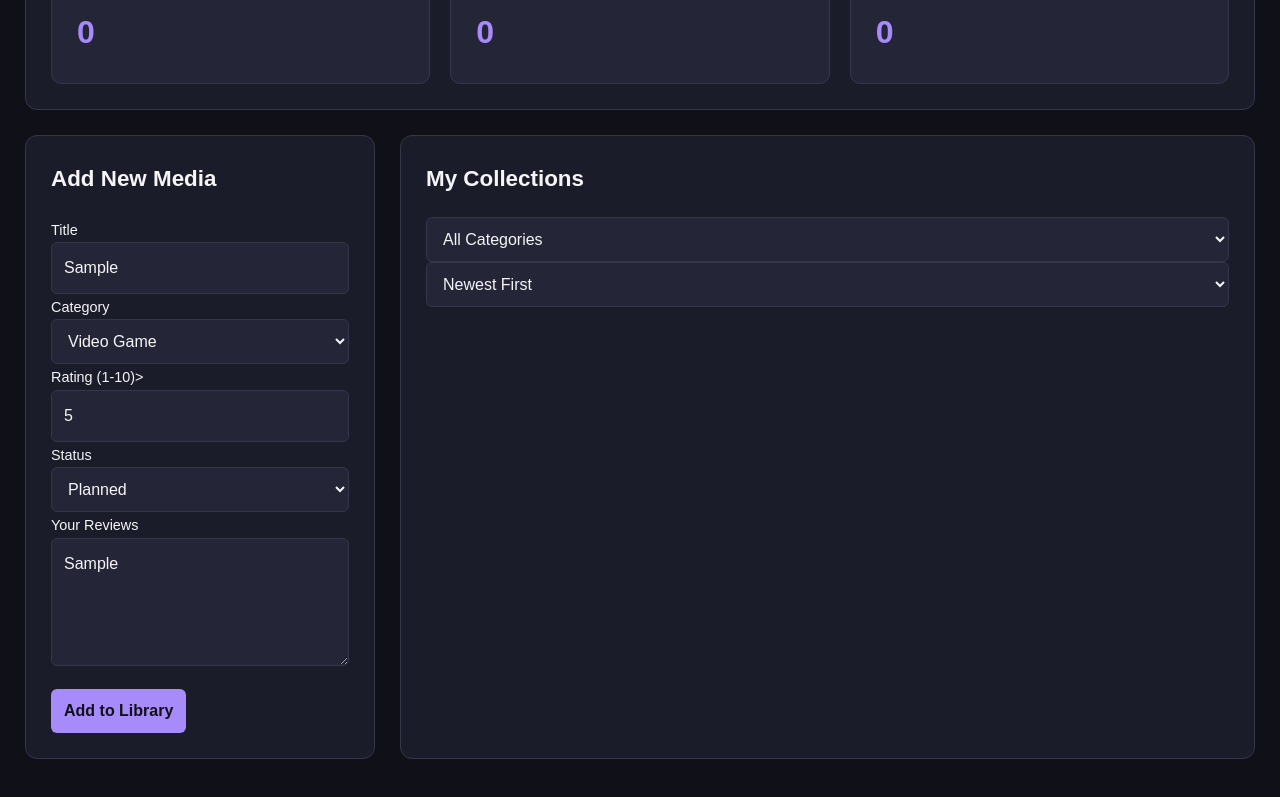
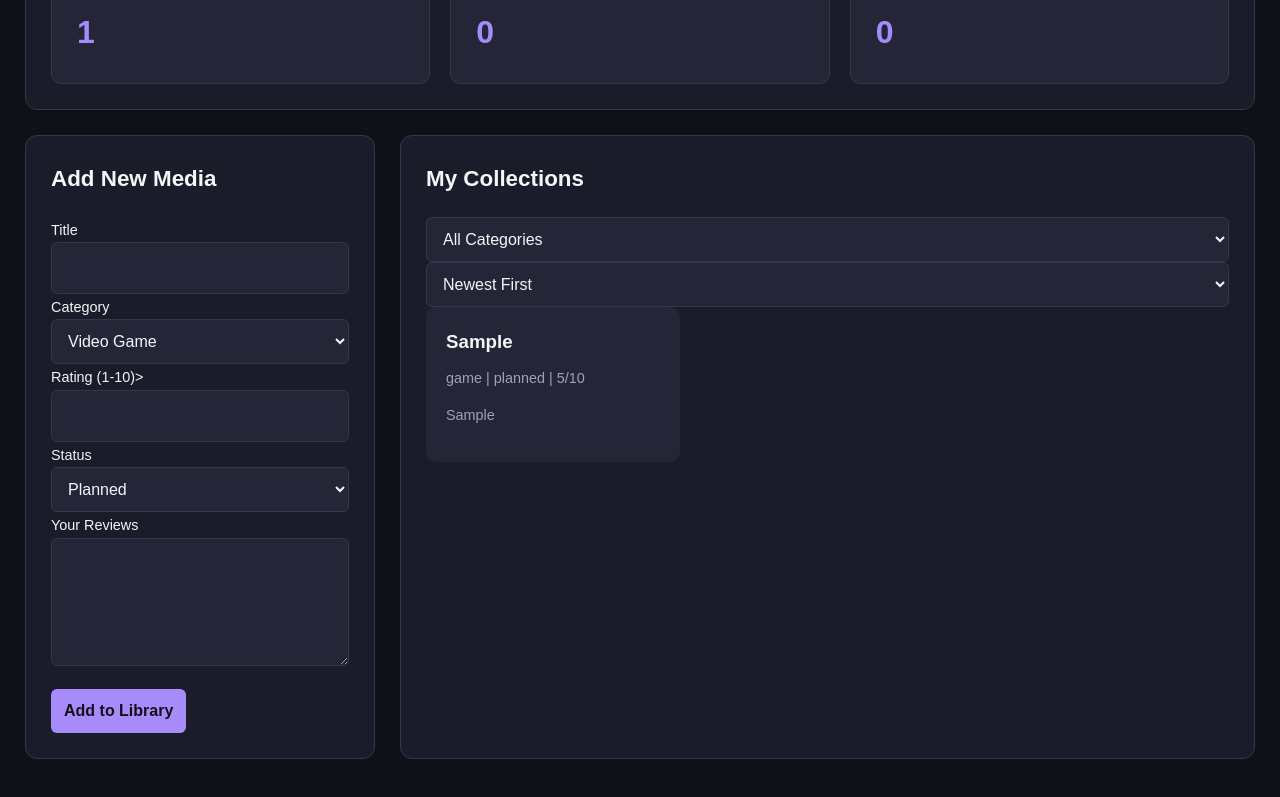
Before and after one commit to haakon26pg-sketch/JS-Advanced-Task-2-Data-Dashboard, a plain HTML site: page index.html in a window 1280 px wide. Both pictures are taken after typing "Sample", "5", "Sample" into the empty fields and a click on the button "Add to Library". Shown: the part 327-1124 px from the top of the page. Drawn offline with Linux system fonts and the light colour scheme.

Commit message:
added the js functionality. doing final design pass.

```diff
--- a/index.html
+++ b/index.html
@@ -8,6 +8,8 @@
 
     <script src="script.js" defer></script>
     <link rel="stylesheet" href="style.css">
+    <link rel="shortcut icon" href="images/uix-solid--esports-trophy.svg" type="image/x-icon">
+
 
 </head>
 
@@ -30,7 +32,7 @@
 
                 <article class="stat-card">
                     <h3>Total Entries</h3>
-                    <p id="TotalEntries">0</p>
+                    <p id="totalEntries">0</p>
                 </article>
 
                     <article class="stat-card">
@@ -56,6 +58,7 @@
                 <input
                     type="text"
                     id="title"
+                    name="title"
                     required
                 >
 
--- a/script.js
+++ b/script.js
@@ -15,13 +15,17 @@ let mediaLibrary = [];
 mediaForm.addEventListener("submit", (event) => {
     event.preventDefault();
 
-
 // retrieve form information
 const formData = new FormData(mediaForm);
 
 // convert form data into object
 const { title, category, rating, status, review } =
-Object.fromEntries(formData, entries());
+Object.fromEntries(formData.entries());
+
+
+console.log("Title", title);
+console.log("Review:", review);
+console.log("All form data", [...formData.entries()]);
 
 // create new media entry
 const newMedia = {
@@ -37,8 +41,6 @@ const newMedia = {
 // add new entry to array
 mediaLibrary.push(newMedia);
 
-console.log(mediaLibrary);
-
 // update library display
 renderLibrary();
 
@@ -47,3 +49,41 @@ mediaForm.reset();
 
 
 });
+
+// render media library
+
+function renderLibrary () {
+
+    const cards = mediaLibrary.map(
+        ({ title, category, rating, status, review}) => {
+
+            // create card
+            const card = document.createElement("article");
+            card.classList.add("media-card");
+
+            // media title
+            const heading = document.createElement("h3");
+            heading.textContent = title;
+
+            // media info
+            const details = document.createElement("p");
+            details.textContent =
+            `${category} | ${status} | ${rating}/10`;
+
+            // media review
+            const reviewText = document.createElement("p");
+            reviewText.textContent = review || "No review yet.";
+
+            // add content to card
+            card.append(heading, details, reviewText);
+
+            return card;
+        }
+    );
+
+    // display cards
+    mediaContainer.replaceChildren(...cards);
+
+    // update total entries
+    totalEntries.textContent = mediaLibrary.length;
+}
```
Also changed, not shown: images/uix-solid--esports-trophy.svg (added).
